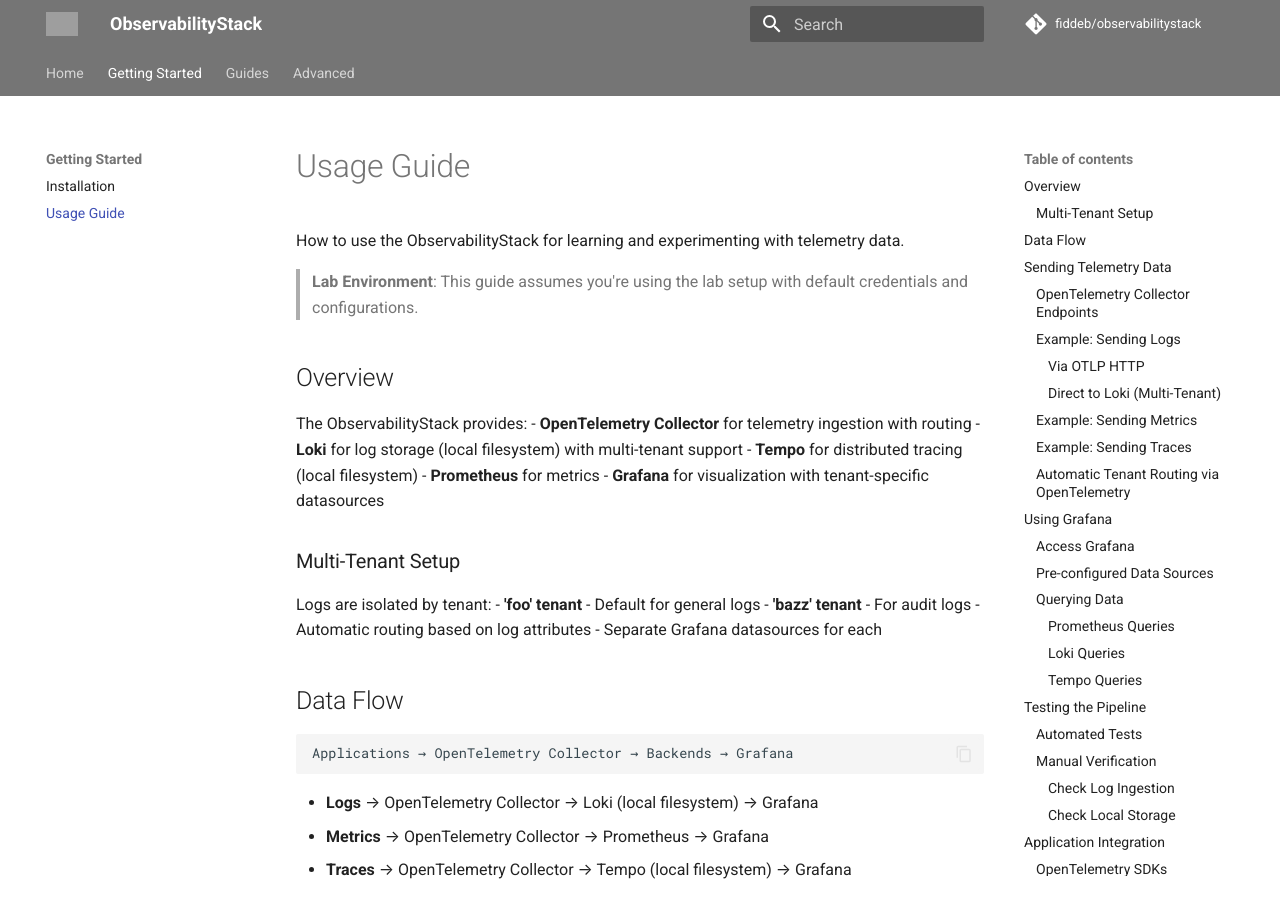
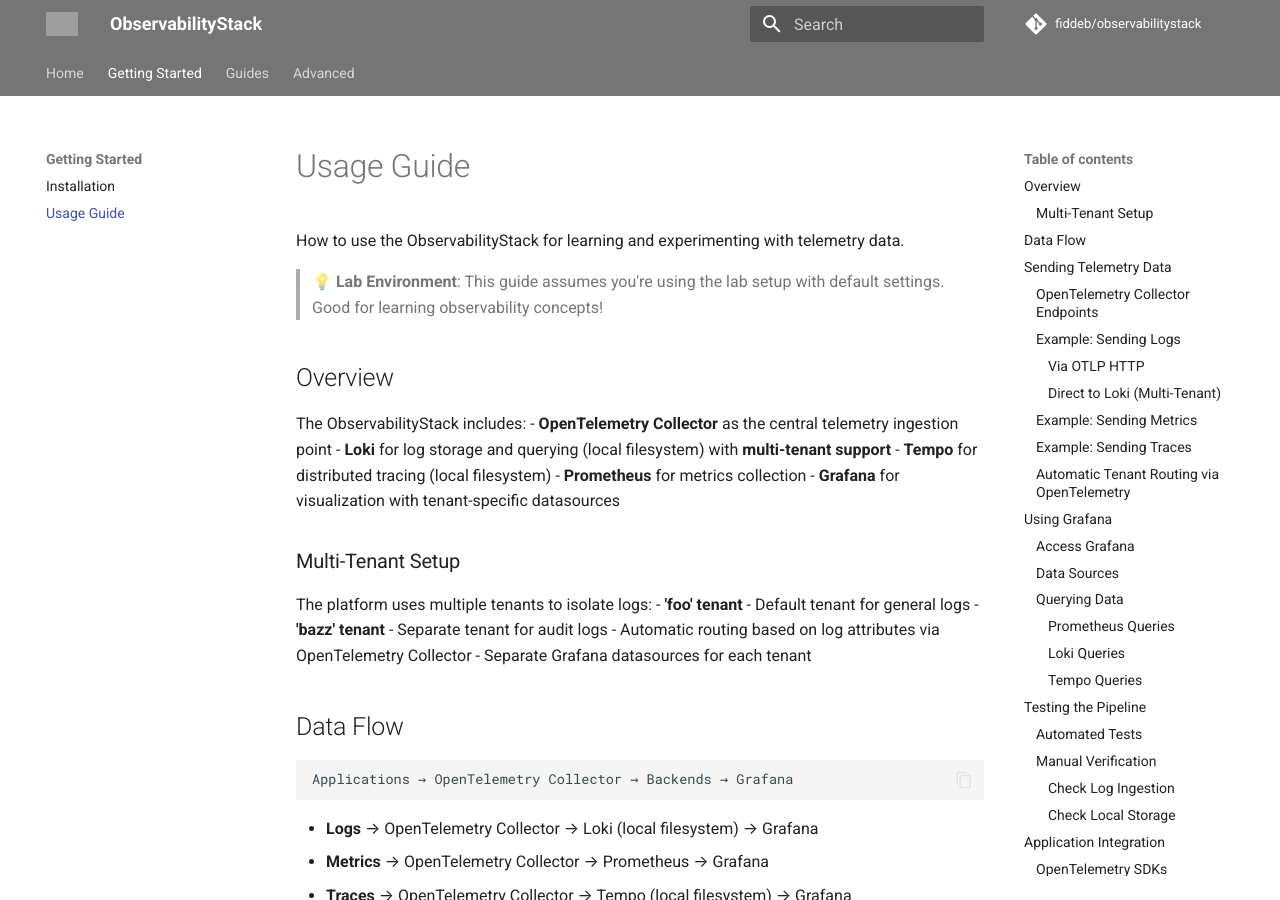
Before and after one commit to fiddeb/observabilitystack, an MkDocs documentation site: the page built from docs/guides/USAGE_GUIDE.md, in a window 1280 px wide and 900 px high. Built offline with MkDocs 1.6.1 and Material for MkDocs 9.7.7, drawn with Linux system fonts in a browser that asks for light colours; comment, search, counter and statistics services are not loaded; some of the changed text lies outside the part shown; grey boxes are pictures that could not be loaded.

````diff
--- a/docs/guides/USAGE_GUIDE.md
+++ b/docs/guides/USAGE_GUIDE.md
@@ -2,24 +2,24 @@
 
 How to use the ObservabilityStack for learning and experimenting with telemetry data.
 
-> **Lab Environment**: This guide assumes you're using the lab setup with default credentials and configurations.
+> 💡 **Lab Environment**: This guide assumes you're using the lab setup with default settings. Good for learning observability concepts!
 
 ## Overview
 
-The ObservabilityStack provides:
-- **OpenTelemetry Collector** for telemetry ingestion with routing
-- **Loki** for log storage (local filesystem) with multi-tenant support
+The ObservabilityStack includes:
+- **OpenTelemetry Collector** as the central telemetry ingestion point
+- **Loki** for log storage and querying (local filesystem) with **multi-tenant support**
 - **Tempo** for distributed tracing (local filesystem)
-- **Prometheus** for metrics
+- **Prometheus** for metrics collection
 - **Grafana** for visualization with tenant-specific datasources
 
 ### Multi-Tenant Setup
 
-Logs are isolated by tenant:
-- **'foo' tenant** - Default for general logs
-- **'bazz' tenant** - For audit logs
-- Automatic routing based on log attributes
-- Separate Grafana datasources for each
+The platform uses multiple tenants to isolate logs:
+- **'foo' tenant** - Default tenant for general logs
+- **'bazz' tenant** - Separate tenant for audit logs
+- Automatic routing based on log attributes via OpenTelemetry Collector
+- Separate Grafana datasources for each tenant
 
 ## Data Flow
 
@@ -236,16 +236,16 @@
   }'
 ```
 
-> **Routing Logic**: Logs with a `dev.audit.category` attribute go to the 'bazz' tenant. Everything else goes to 'foo'.
+> **Routing Logic**: If your log has a `dev.audit.category` attribute, it goes to the 'bazz' tenant. Everything else goes to 'foo'.
 
 ## Using Grafana
 
 ### Access Grafana
 - URL: http://grafana.k8s.test
-- Default credentials: no log in needed default (admin/admin)
+- No login required (anonymous access enabled)
 
-### Pre-configured Data Sources
-All data sources are automatically configured:
+### Data Sources
+The following data sources are already set up:
 
 1. **Prometheus** - Metrics from OpenTelemetry Collector
 2. **Loki (foo tenant)** - Default logs from 'foo' tenant
@@ -300,7 +300,7 @@
 sum(count_over_time({category="audit"} [1h])) by (category)
 ```
 
-> **Tenant Isolation**: Each tenant's data is isolated. Switch between Loki datasources in Grafana to view different tenant logs.
+> **Tenant Isolation**: Switch between datasources in Grafana to view logs from different tenants.
 
 #### Tempo Queries
 ```
@@ -401,10 +401,10 @@
 ## Storage and Retention
 
 ### Local Filesystem Storage
-- **Loki logs**: Local persistent volumes
-- **Tempo traces**: Local persistent volumes
-- **Persistence**: Data survives pod restarts
-- **Lab setup**: No S3 configuration needed
+- **Loki logs**: Stored on local filesystem in persistent volumes
+- **Tempo traces**: Stored on local filesystem in persistent volumes
+- **Persistence**: Data persists across pod restarts via PersistentVolumes
+- **Lab environment**: No S3 configuration needed
 
 ### Check Storage Usage
 ```bash
````
Also changed, not shown: other parts of docs/guides/USAGE_GUIDE.md (+2 -2 lines), 5 other files.
